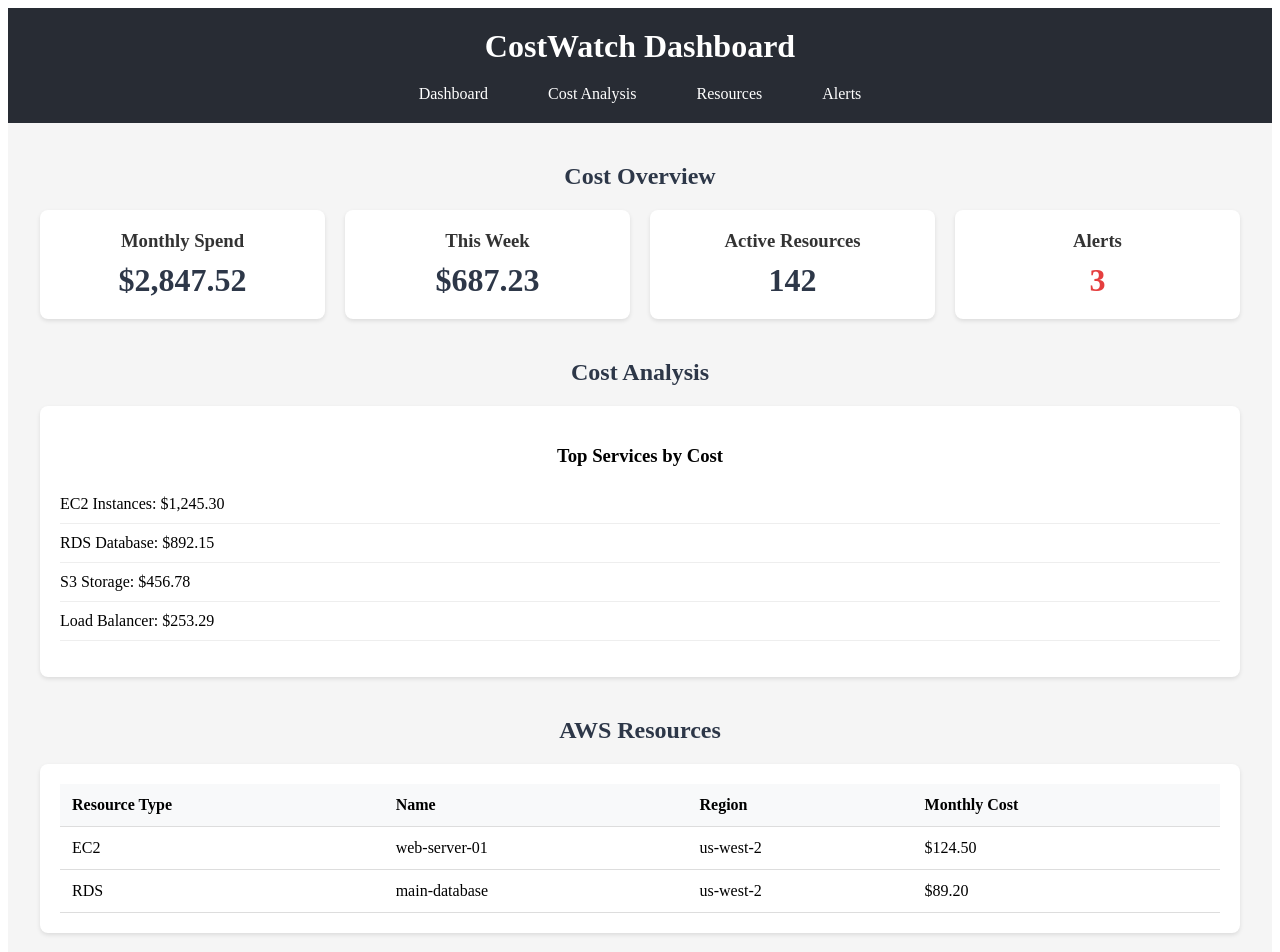
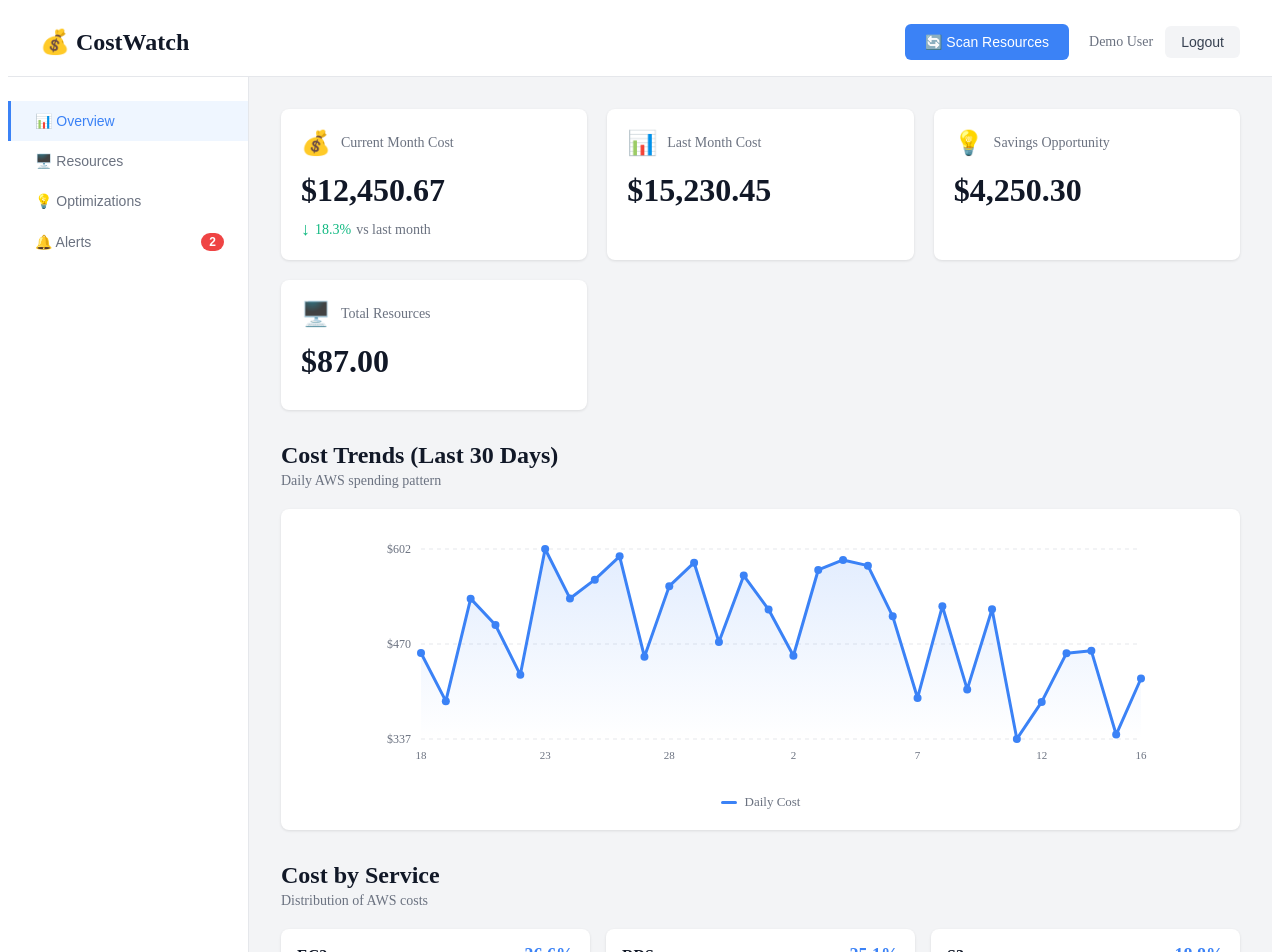
Before and after one commit to ArsalanAnwer0/CostWatch, a React (Create React App) app in the folder frontend/: page /dashboard in a window 1280 px wide. Shown: the top 952 px of the page. Built offline with nearby package versions, Linux system fonts and the light colour scheme.

Commit message:
feat(frontend): integrate UpdatedDashboard as main dashboard
- Replace DashboardPage with UpdatedDashboard
- Now using fully functional dashboard
- All components and mock data working

```diff
--- a/frontend/src/App.js
+++ b/frontend/src/App.js
@@ -1,102 +1,22 @@
 import React from 'react';
+import { BrowserRouter as Router, Routes, Route, Navigate } from 'react-router-dom';
+import LandingPage from './pages/LandingPage';
+import LoginPage from './pages/LoginPage';
+import RegisterPage from './pages/RegisterPage';
+import UpdatedDashboard from './pages/UpdatedDashboard';
 import './App.css';
 
 function App() {
   return (
-    <div className="App">
-      <header className="App-header">
-        <h1>CostWatch Dashboard</h1>
-        <nav>
-          <ul>
-            <li><a href="#dashboard">Dashboard</a></li>
-            <li><a href="#costs">Cost Analysis</a></li>
-            <li><a href="#resources">Resources</a></li>
-            <li><a href="#alerts">Alerts</a></li>
-          </ul>
-        </nav>
-      </header>
-
-      <main className="main-content">
-        <section id="dashboard">
-          <h2>Cost Overview</h2>
-          <div className="dashboard-cards">
-            <div className="card">
-              <h3>Monthly Spend</h3>
-              <p className="amount">$2,847.52</p>
-            </div>
-            <div className="card">
-              <h3>This Week</h3>
-              <p className="amount">$687.23</p>
-            </div>
-            <div className="card">
-              <h3>Active Resources</h3>
-              <p className="amount">142</p>
-            </div>
-            <div className="card">
-              <h3>Alerts</h3>
-              <p className="amount alert">3</p>
-            </div>
-          </div>
-        </section>
-
-        <section id="costs">
-          <h2>Cost Analysis</h2>
-          <div className="cost-breakdown">
-            <h3>Top Services by Cost</h3>
-            <ul>
-              <li>EC2 Instances: $1,245.30</li>
-              <li>RDS Database: $892.15</li>
-              <li>S3 Storage: $456.78</li>
-              <li>Load Balancer: $253.29</li>
-            </ul>
-          </div>
-        </section>
-
-        <section id="resources">
-          <h2>AWS Resources</h2>
-          <div className="resources-table">
-            <table>
-              <thead>
-                <tr>
-                  <th>Resource Type</th>
-                  <th>Name</th>
-                  <th>Region</th>
-                  <th>Monthly Cost</th>
-                </tr>
-              </thead>
-              <tbody>
-                <tr>
-                  <td>EC2</td>
-                  <td>web-server-01</td>
-                  <td>us-west-2</td>
-                  <td>$124.50</td>
-                </tr>
-                <tr>
-                  <td>RDS</td>
-                  <td>main-database</td>
-                  <td>us-west-2</td>
-                  <td>$89.20</td>
-                </tr>
-              </tbody>
-            </table>
-          </div>
-        </section>
-
-        <section id="alerts">
-          <h2>Cost Alerts</h2>
-          <div className="alerts-list">
-            <div className="alert-item high">
-              <h4>High Cost Alert</h4>
-              <p>Monthly budget exceeded by 15%</p>
-            </div>
-            <div className="alert-item medium">
-              <h4>Resource Alert</h4>
-              <p>Unused EC2 instance detected</p>
-            </div>
-          </div>
-        </section>
-      </main>
-    </div>
+    <Router>
+      <Routes>
+        <Route path="/" element={<LandingPage />} />
+        <Route path="/login" element={<LoginPage />} />
+        <Route path="/register" element={<RegisterPage />} />
+        <Route path="/dashboard" element={<UpdatedDashboard />} />
+        <Route path="*" element={<Navigate to="/" replace />} />
+      </Routes>
+    </Router>
   );
 }
 
```
